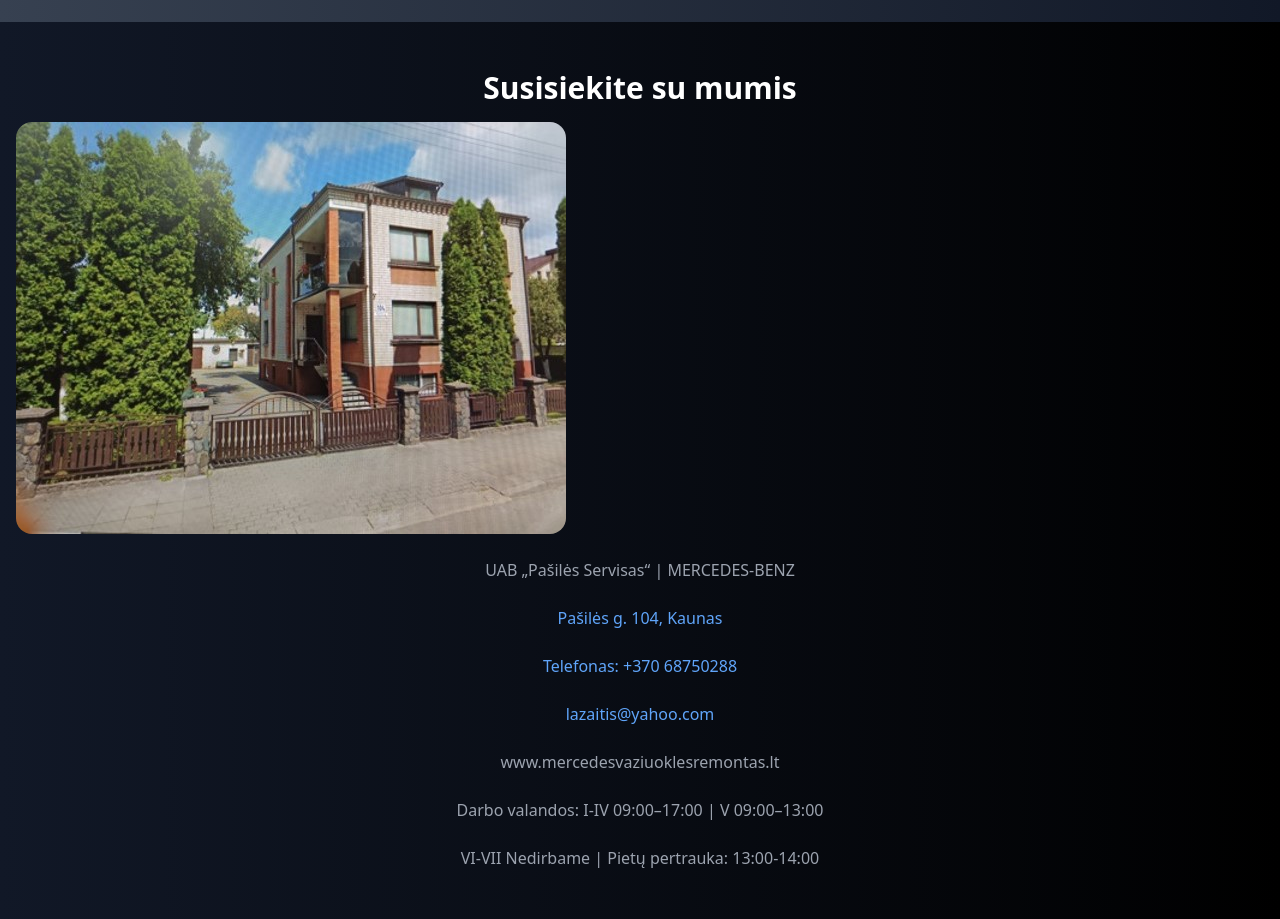
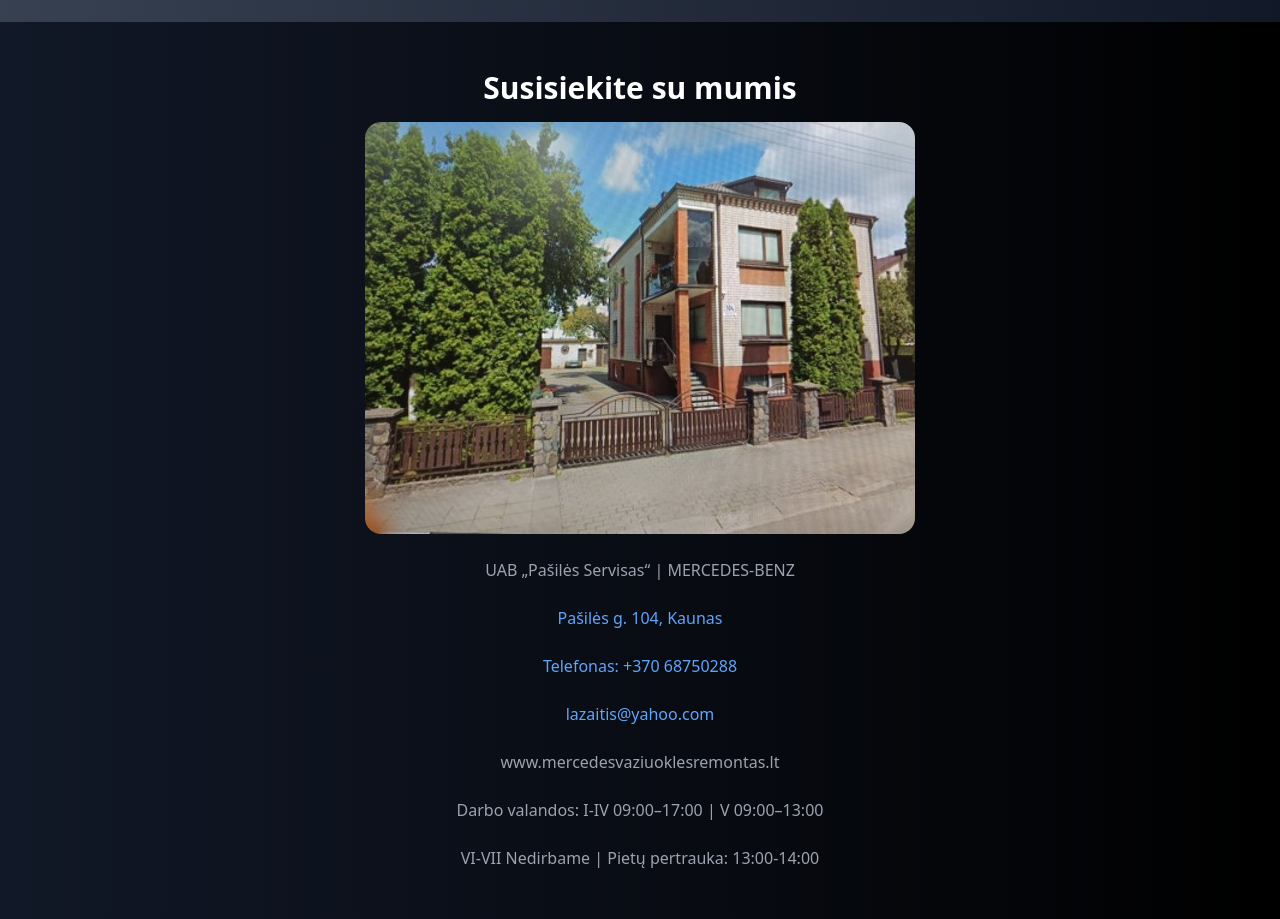
Before and after one commit to vangajunas/mano-mercedes-remontas, a Next.js app: page / in a window 1280 px wide. Shown: the part 1880-2799 px from the top of the page. Built offline with nearby package versions, Linux system fonts and the light colour scheme.

Commit message:
responce2

```diff
--- a/src/pages/index.js
+++ b/src/pages/index.js
@@ -2,7 +2,7 @@ import { Button } from "@/components/ui/button";
 import { Card, CardContent } from "@/components/ui/card";
 import Image from 'next/image'; // Importuojame `next/image` komponentą
 
-export default function MercedesSuspensionLanding() {
+function MercedesSuspensionLanding() { // Named function component for better identification
   return (
     <div className="min-h-screen bg-gradient-to-b from-gray-900 to-black text-white">
       {/* Hero Section */}
@@ -65,13 +65,18 @@ export default function MercedesSuspensionLanding() {
       {/* Contact Section */}
       <section className="py-12 px-4 bg-gradient-to-r from-gray-900 to-black text-center">
         <h2 className="text-3xl font-semibold mb-4 text-white">Susisiekite su mumis</h2>
+
+        {/* Centering the Image */}
+        <div className="flex justify-center mb-6">
           <Image
             src="/images/workshop.jpg"
             alt="Servisas"
             width={550}
             height={412}
-          className="diagnostics.jpg rounded-2xl mb-6"
+            className="rounded-2xl" // Removed unnecessary class
           />
+        </div>
+
         <p className="mb-6 text-gray-400">UAB „Pašilės Servisas“ | MERCEDES-BENZ</p>
         <p className="mb-6 text-gray-400">
           <a
@@ -102,3 +107,5 @@ export default function MercedesSuspensionLanding() {
     </div>
   );
 }
+
+export default MercedesSuspensionLanding; // Export the component properly
```
Lines whose indentation alone changed are shown as unchanged.
